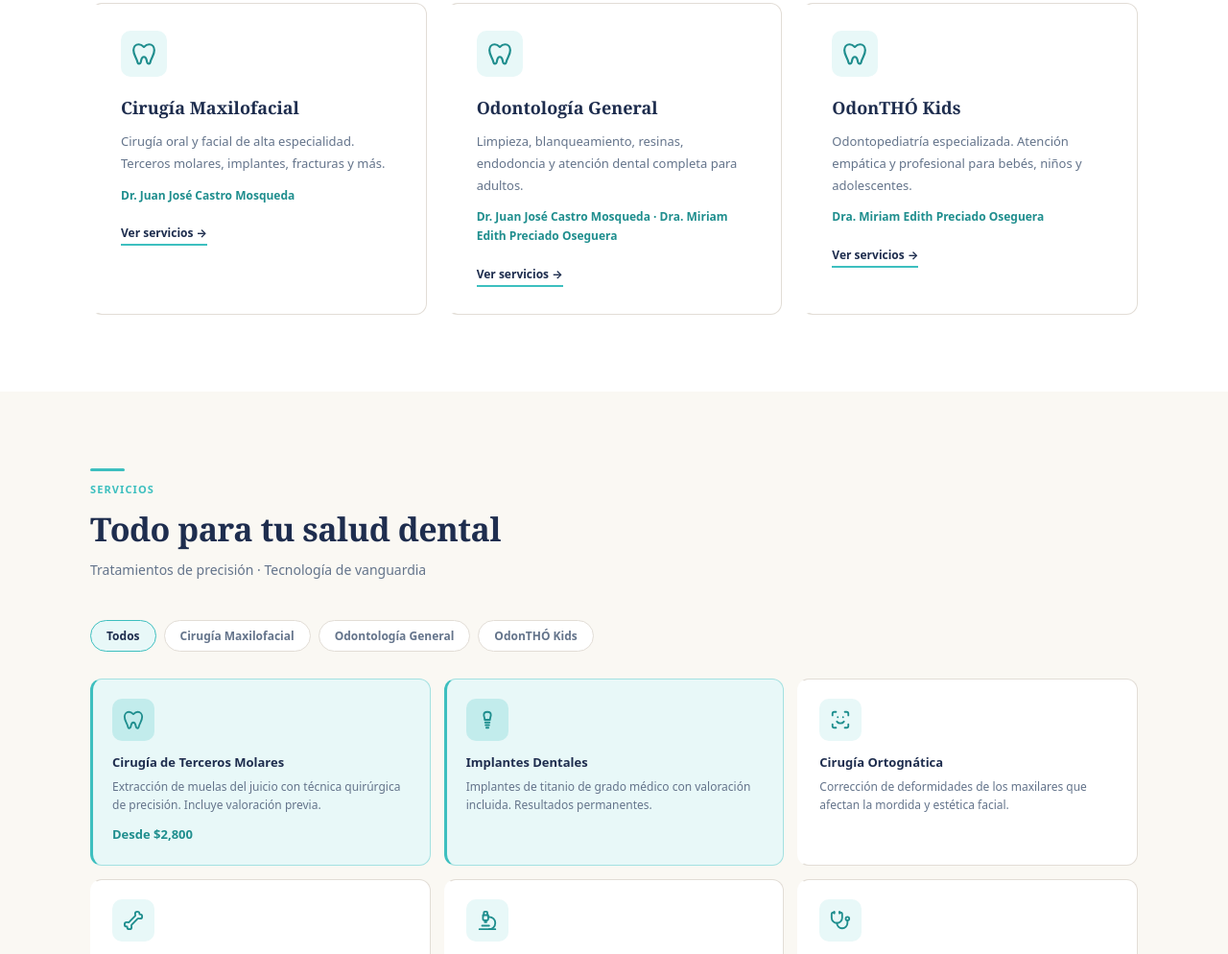
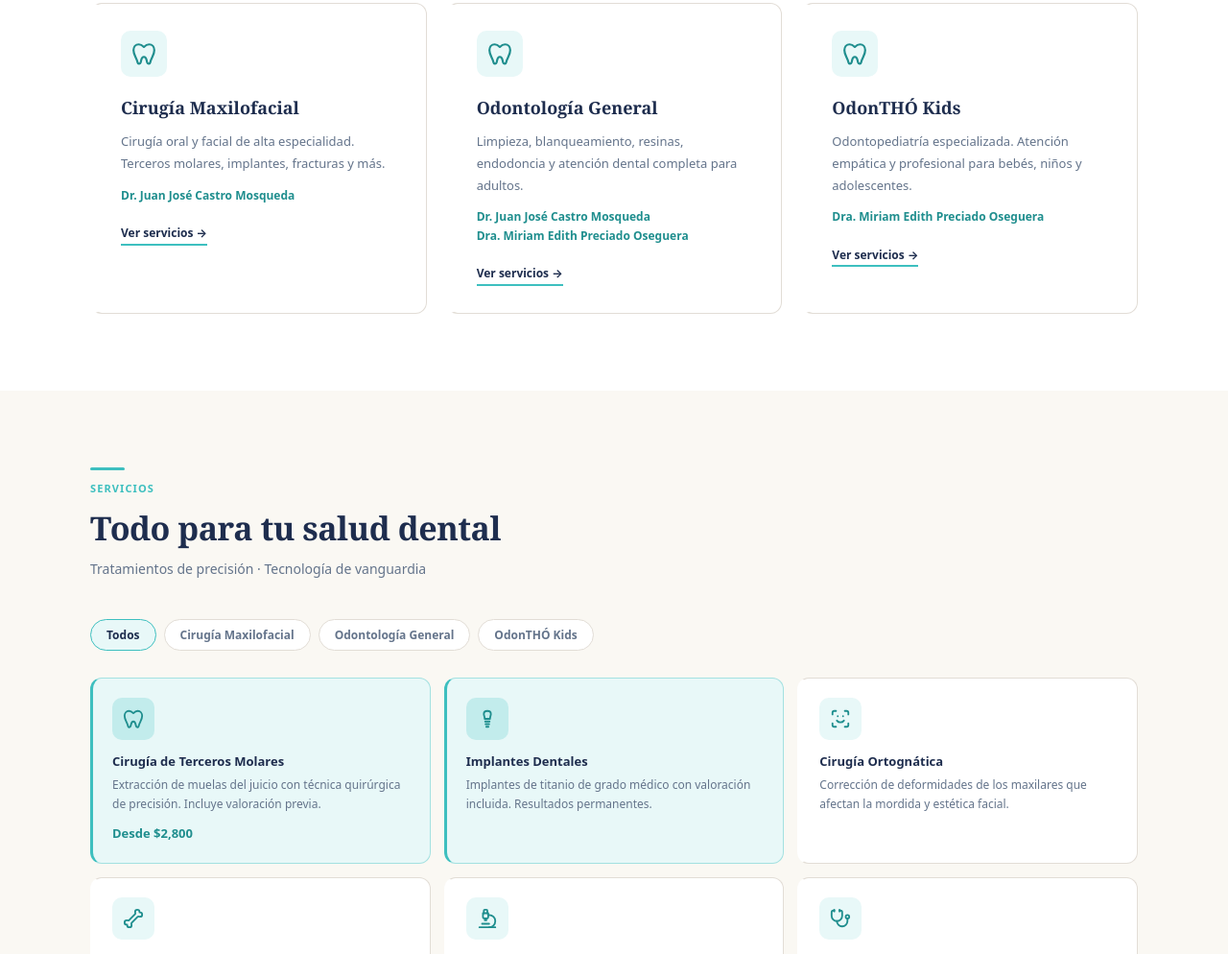
Before and after one commit to GibeMireles/odontho, a plain HTML site: page index.html in a window 1280 px wide. Shown: the part 1848-2842 px from the top of the page at 96% size. Drawn offline with Linux system fonts and the light colour scheme.

Commit message:
fix: cada doctor de una especialidad en su propio renglón
Antes se unían con " · " en texto plano, lo que partía el nombre del
segundo doctor a la mitad al hacer wrap. Ahora cada nombre va en su
propia línea.

Co-Authored-By: Claude Sonnet 5 <noreply@anthropic.com>

```diff
--- a/css/styles.css
+++ b/css/styles.css
@@ -780,7 +780,7 @@ input, select, button { border: none; outline: none; font-family: inherit; }
   margin-bottom: 8px;
 }
 .te-descripcion { font-size: 13px; color: var(--gris); line-height: 1.75; margin-bottom: 12px; }
-.te-doctor      { font-size: 12px; font-weight: 600; color: var(--teal-texto); margin-bottom: 16px; }
+.te-doctor      { font-size: 12px; font-weight: 600; color: var(--teal-texto); line-height: 1.6; margin-bottom: 16px; }
 
 .te-link {
   display: inline-block;
--- a/js/main.js
+++ b/js/main.js
@@ -485,7 +485,7 @@ function renderEspecialidades() {
     const nombresDoctores = (esp.doctor_ids || [])
       .map(id => App.config.doctores.find(d => d.id === id)?.nombre)
       .filter(Boolean)
-      .join(' · ');
+      .join('<br>');
     const fallbackDiente = icono('diente', 'ic ic-especialidad').replace(/"/g, '&quot;');
     const iconoHTML = esp.icono
       ? `<img src="${esp.icono}" alt="${esp.nombre}" onerror="this.parentElement.innerHTML='${fallbackDiente}'">`
```
